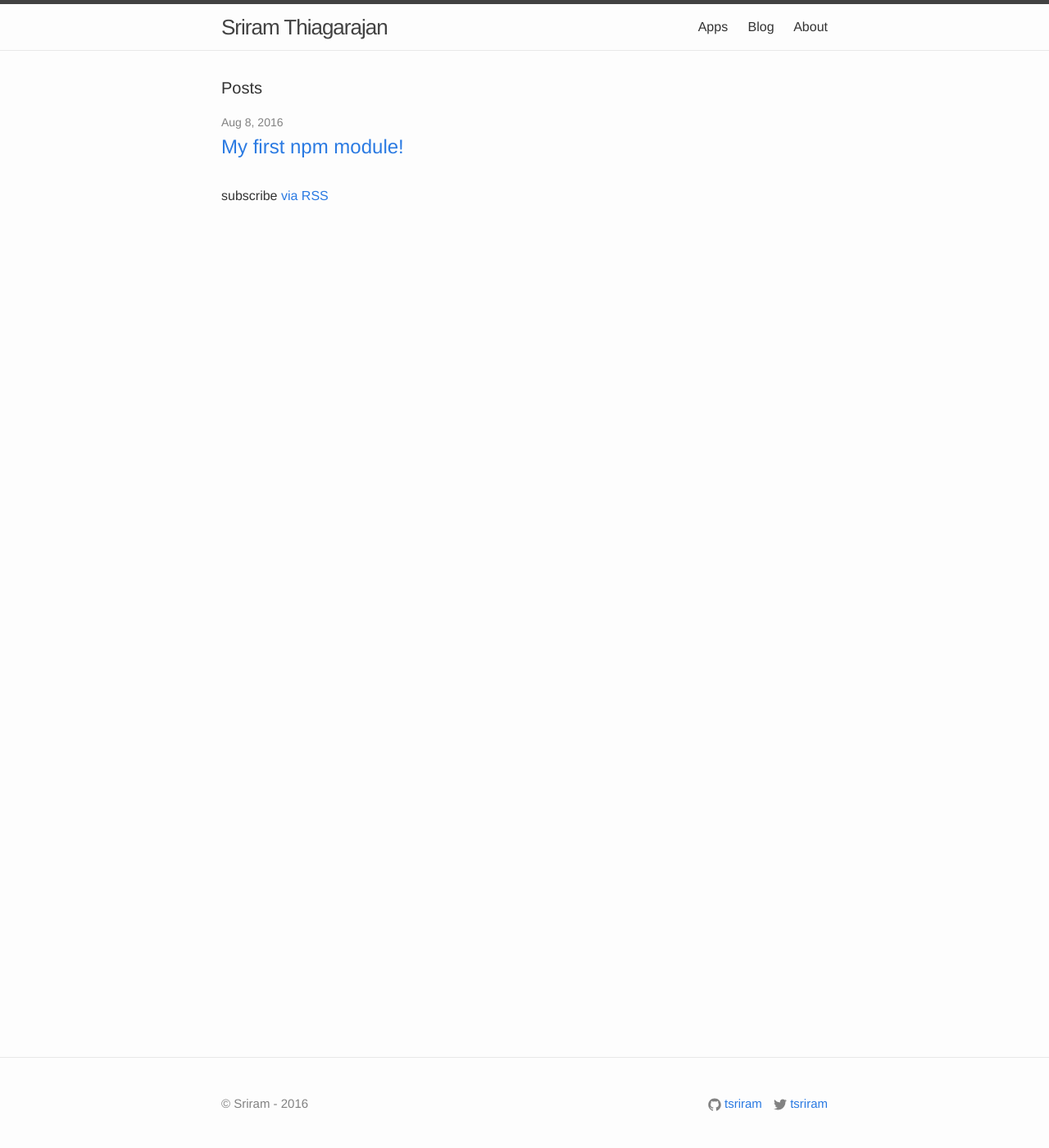
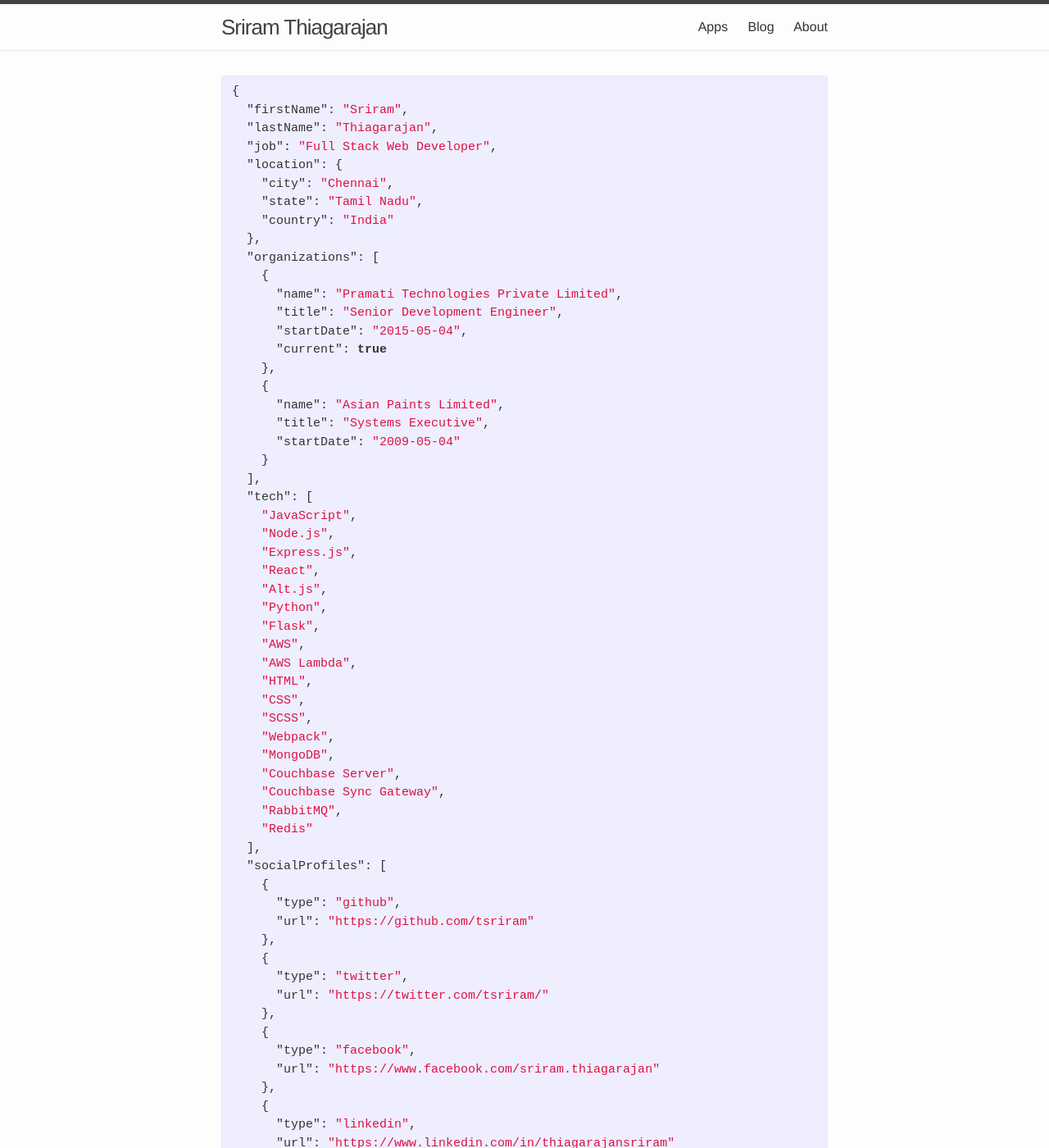
Before and after one commit to tsriram/tsriram.github.io, a Jekyll site: the page built from index.html, in a window 1280 px wide and 1400 px high. Shown: the whole window at 82% size. Built offline with Jekyll 4.4.1, drawn with Linux system fonts in a browser that asks for light colours; some of the changed text lies outside the part shown.

Commit message:
new home page :boom:

```diff
--- a/index.html
+++ b/index.html
@@ -1,23 +1,72 @@
 ---
 layout: default
+title: About
 ---
 
-<div class="home">
-
-  <h1 class="page-heading">Posts</h1>
-
-  <ul class="post-list">
-    {% for post in site.posts %}
-      <li>
-        <span class="post-meta">{{ post.date | date: "%b %-d, %Y" }}</span>
-
-        <h2>
-          <a class="post-link" href="{{ post.url | prepend: site.baseurl }}">{{ post.title }}</a>
-        </h2>
-      </li>
-    {% endfor %}
-  </ul>
-
-  <p class="rss-subscribe">subscribe <a href="{{ "/feed.xml" | prepend: site.baseurl }}">via RSS</a></p>
-
-</div>
+{% highlight json %}
+{
+  "firstName": "Sriram",
+  "lastName": "Thiagarajan",
+  "job": "Full Stack Web Developer",
+  "location": {
+    "city": "Chennai",
+    "state": "Tamil Nadu",
+    "country": "India"
+  },
+  "organizations": [
+    {
+      "name": "Pramati Technologies Private Limited",
+      "title": "Senior Development Engineer",
+      "startDate": "2015-05-04",
+      "current": true
+    },
+    {
+      "name": "Asian Paints Limited",
+      "title": "Systems Executive",
+      "startDate": "2009-05-04"
+    }
+  ],
+  "tech": [
+    "JavaScript",
+    "Node.js",
+    "Express.js",
+    "React",
+    "Alt.js",
+    "Python",
+    "Flask",
+    "AWS",
+    "AWS Lambda",
+    "HTML",
+    "CSS",
+    "SCSS",
+    "Webpack",
+    "MongoDB",
+    "Couchbase Server",
+    "Couchbase Sync Gateway",
+    "RabbitMQ",
+    "Redis"
+  ],
+  "socialProfiles": [
+    {
+      "type": "github",
+      "url": "https://github.com/tsriram"
+    },
+    {
+      "type": "twitter",
+      "url": "https://twitter.com/tsriram/"
+    },
+    {
+      "type": "facebook",
+      "url": "https://www.facebook.com/sriram.thiagarajan"
+    },
+    {
+      "type": "linkedin",
+      "url": "https://www.linkedin.com/in/thiagarajansriram"
+    },
+    {
+      "type": "googleplus",
+      "url": "https://plus.google.com/u/0/+SriramThiagarajanS"
+    }
+  ]
+}
+{% endhighlight %}
```
